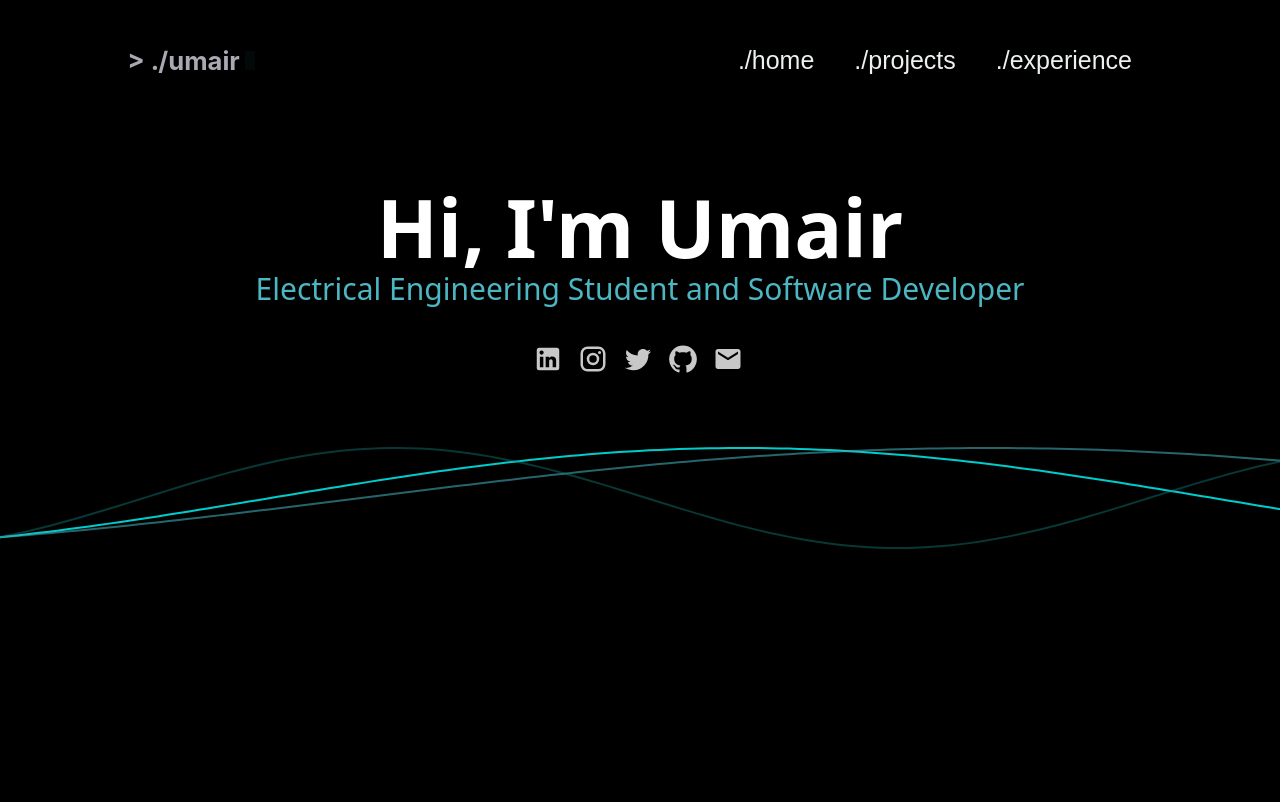
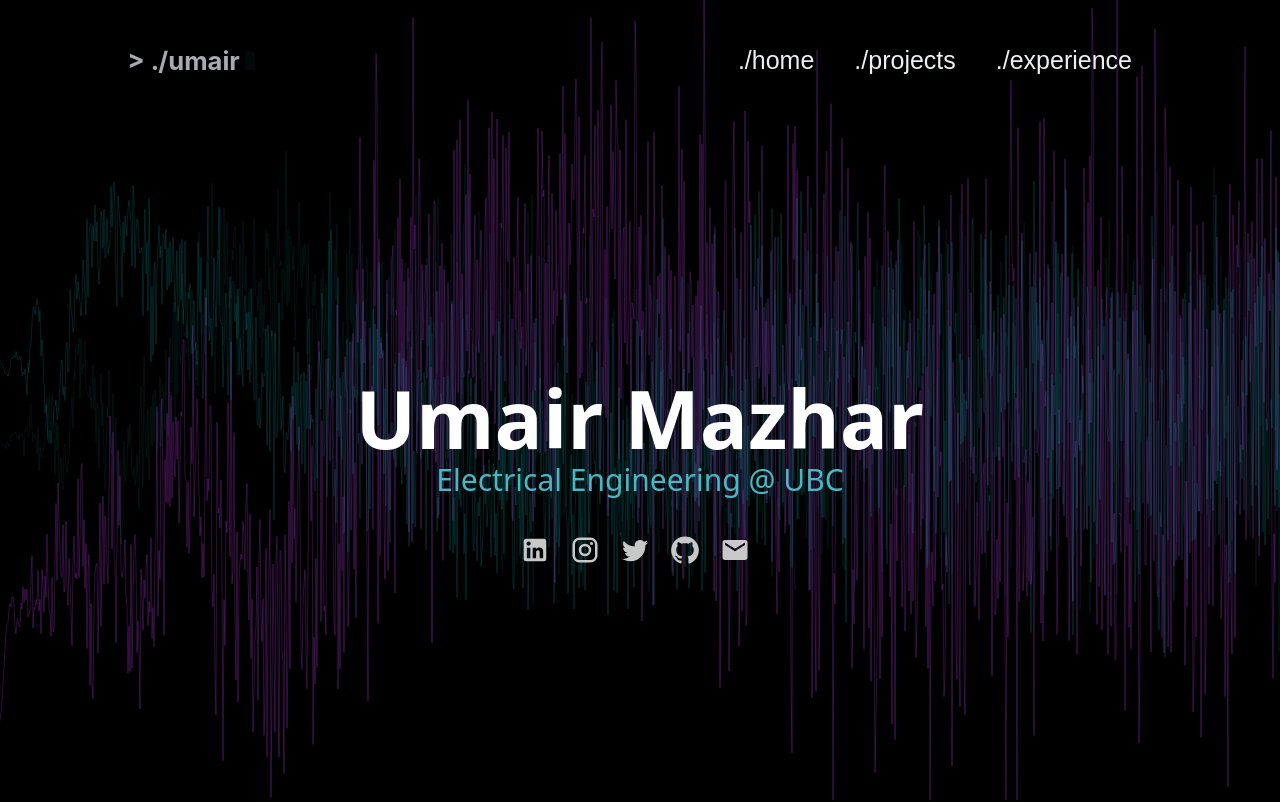
Before and after one commit to umazhar/umazhar.github.io, a React (Create React App) app: page / in a window 1280 px wide. Shown: the top 802 px of the page. Built offline with nearby package versions, Linux system fonts and the light colour scheme.

Commit message:
cool wave equation effect, kinda aids for perf lol

```diff
--- a/src/assets/waving.js
+++ b/src/assets/waving.js
@@ -1,4 +1,3 @@
-
 class Wave {
   constructor(config) {
     this.unit = config.unit || 100;
@@ -35,52 +34,59 @@
   }
 
   draw(canvas, color) {
-      // 対象 this.canvasのコンテキストを取得
     var context = canvas.contextCache;
-      // キャンバスの描画をクリア
     context.clearRect(0, 0, canvas.width, canvas.height);
-      //波を描画 drawWave this.canvas, color[数字（波の数を0から数えて指定）], 透過, 波の幅のzoom,波の開始位置の遅れ )
     for (let i = 0; i < this.colorList.length; i++){
       this.drawWave (canvas, color[i], this.opacity[i], this.zoom[i], this.startPosition[i]);
     }
   }
 
-    drawWave (canvas, color, alpha, zoom, delay) {
+  drawWave(canvas, color, alpha, zoom, delay) {
     var context = canvas.contextCache;
     context.globalAlpha = alpha;
-      context.beginPath(); //パスの開始
-      this.drawSine (canvas, this.info.time / 0.5, zoom, delay);
+    context.beginPath();
 
-      if(this.stroke){
-        context.strokeStyle = color; //線の色
-        context.lineWidth = this.lineWidth; //線の幅
-        context.stroke(); //線
+    // Adjusted to draw a multi-harmonic wave
+    this.drawSine(canvas, this.info.time, zoom, delay, color);
+
+    if (this.stroke) {
+      context.strokeStyle = color;
+      context.lineWidth = this.lineWidth;
+      context.stroke();
     }
-      if(this.fill){
-        context.lineTo(canvas.width + 10, canvas.height); //パスをCanvasの右下へ
-        context.lineTo(0, canvas.height); //パスをCanvasの左下へ
-        context.closePath() //パスを閉じる
-        context.fillStyle = color;//塗りの色
-        context.fill(); //塗りつぶす
+
+    if (this.fill) {
+      context.lineTo(canvas.width + 10, canvas.height);
+      context.lineTo(0, canvas.height);
+      context.closePath();
+      context.fillStyle = color;
+      context.fill();
     }
   }
 
-    drawSine (canvas, t, zoom, delay) {
-      var xAxis = this.xAxis;
-      var yAxis = this.yAxis;
+  drawSine(canvas, t, zoom, delay, color) {
     var context = canvas.contextCache;
-      // Set the initial x and y, starting at 0,0 and translating to the origin on
-      // the canvas.
-      var x = t; //時間を横の位置とする
-      var y = Math.sin(x) / zoom;
-      context.moveTo(yAxis, this.unit * y + xAxis); //スタート位置にパスを置く
+    var length = canvas.width;
+    var harmonics = 8;
+    var amplitudeScale = 1 + Math.random() * 1; // Adding random scaling to amplitude
 
-      // Loop to draw segments (横幅の分、波を描画)
-      for (let i = yAxis; i <= canvas.width + 10; i += 10) {
-        x = t + (-yAxis + i) / this.unit / zoom;
-        y = Math.sin(x - delay) / 2;
-        context.lineTo(i, this.unit * y + xAxis);
+    for (let x = 0; x <= length; x += 1) {
+      let y = 0;
+
+      for (let n = 1; n <= harmonics; n++) {
+        let waveLength = length / (n + Math.random()); // Adding randomness to wavelength
+        y += (1 / n) * Math.sin(2 * Math.PI * n * (x / waveLength + t / zoom - delay));
       }
+
+      y *= amplitudeScale;
+      let yPos = this.unit * y + this.xAxis;
+      if (x === 0) {
+        context.moveTo(x, yPos);
+      } else {
+        context.lineTo(x, yPos);
+      }
+    }
+
   }
   }
 
--- a/src/components/WaveComponent.js
+++ b/src/components/WaveComponent.js
@@ -10,21 +10,21 @@ const WaveComponent = () => {
       unit: 100,
       info: {
         infoSeconds: 0,
-        infoTime: 0,
+        infoTime: 1,
       },
       animationFrame: .001,
       timeoutSecond: 35,
       el: canvas,
-      colorList: ['#0ff', '#40A8B5', '#128A88'],
-      opacity: [0.8, 0.6, 0.4],
+      colorList: ['#128A88', '#c842f5', '#18d3d6'],
+      opacity: [0.3, 0.6, 0.4],
       zoom: [3, 4, 1.6, 3, 2],
-      startPosition: [0, 0, 0],
-      lineWidth: 2,
+      startPosition: [0, 0.23, 0.1],
+      lineWidth: 0.4,
       xAxis: Math.floor(canvas.height / 2),
       stroke: true,
       fill: false,
       canvasWidth: document.documentElement.clientWidth,
-      canvasHeight: 220,
+      canvasHeight: document.documentElement.clientHeight,
     });
   }, []);
 
--- a/src/pages/Home.js
+++ b/src/pages/Home.js
@@ -1,73 +1,59 @@
-import React from "react";
+import React from 'react';
 import LinkedInIcon from '@mui/icons-material/LinkedIn';
 import EmailIcon from '@mui/icons-material/Email';
 import GitHubIcon from '@mui/icons-material/GitHub';
-import Twitter from '@mui/icons-material/Twitter';
-import "../styles/Home.css";
-import Instagram from '@mui/icons-material/Instagram';
+import TwitterIcon from '@mui/icons-material/Twitter';
+import InstagramIcon from '@mui/icons-material/Instagram';
+import WaveComponent from '../components/WaveComponent';
+import '../styles/Home.css';
 import mountainImage from "../assets/mountain.png";
 import { Link } from "react-router-dom";
-import WaveComponent from '../components/WaveComponent';
 
 function Home() {
     return (
         <div className="home">
-      <div className="about">
-        <h2> Hi, I'm Umair</h2>
-        <div className="prompt">
-          <p>Electrical Engineering Student and Software Developer</p>
-          <a href="https://www.linkedin.com/in/umazhar/">
-            <LinkedInIcon style={{ marginRight: "10px" }} />
-          </a>
-          <a href="https://www.instagram.com/coolmathgames.ca">
-            <Instagram style={{ marginRight: "10px" }} />
-          </a>
-          <a href="https://twitter.com/umair_mz">
-            <Twitter style={{ marginRight: "10px" }} />
-          </a>
-          <a href="https://github.com/umazhar">
-            <GitHubIcon style={{ marginRight: "10px" }} />
-          </a>
-          <a href="mailto:u.mazhar@icloud.com">
-            <EmailIcon style={{ marginRight: "10px" }} />
-          </a>
-
-
-        </div>
-        <div className="WaveContainer">
+            <div className="wave-and-content">
                 <WaveComponent />
             </div>
+            <div className="overlay-content">
+                    <div className="about">
+                        <h2> Umair Mazhar</h2>
+                        <div className="prompt">
+                            <p>Electrical Engineering @ UBC</p>
+                            <a href="https://www.linkedin.com/in/umazhar/" style={{ marginRight: "10px" }}>
+                                <LinkedInIcon />
+                            </a>
+                            <a href="https://www.instagram.com/coolmathgames.ca" style={{ marginRight: "10px" }}>
+                                <InstagramIcon />
+                            </a>
+                            <a href="https://twitter.com/umair_mz" style={{ marginRight: "10px" }}>
+                                <TwitterIcon />
+                            </a>
+                            <a href="https://github.com/umazhar" style={{ marginRight: "10px" }}>
+                                <GitHubIcon />
+                            </a>
+                            <a href="mailto:u.mazhar@icloud.com" style={{ marginRight: "10px" }}>
+                                <EmailIcon />
+                            </a>
                         </div>
-      <div class="about-container">
+                    </div>
+                </div>
+
+            <div className="about-container">
                 <img src={mountainImage} alt="Mountain" className="image-container" />
-
-        {/* <div className="image-container">
-          <img src={mountainImage} alt="Mountain" />
-        </div> */}
-        <div id = "infobox">
+                <div id="infobox">
                     <h1>About</h1>
-        <p>Hello! My name is Umair Mazhar! :)</p>
+                    <p>My name is Umair :)</p>
                     <p>
-          I am a fourth year electrical engineering student at the <a href="https://ubc.ca"
-          class = "link">University of British Columbia</a> located in <mark class = "highlight">Vancouver, Canada.</mark>, I
-          am primarily interested in <mark class = "highlight">software development</mark> and <mark class = "highlight">hardware/software
-          intersectionality.</mark> On this site, you can find my thoughts on my
-          projects, experiences, and other{" "}
-        <Link to="/bucketlist" class = "link">general</Link> ideas that interest me.</p>
+                        I am a fourth year electrical engineering student at the <a href="https://ubc.ca" className="link">University of British Columbia</a> located in <mark className="highlight">Vancouver, Canada.</mark>, I am primarily interested in <mark className="highlight">software development</mark> and <mark className="highlight">hardware/software intersectionality.</mark> On this site, you can find my thoughts on my projects, experiences, and other <Link to="/bucketlist" className="link">general</Link> ideas that interest me.
+                    </p>
                     <p>
-          If you would like to take a look at my projects, you can find a brief
-          description of each of one by accessing the{" "}
-          <Link class = "link" to="/projects">projects page</Link> or alternatively you can
-          check out my <a href="https://github.com/umazhar" class = "link">Github</a> for the
-          source code.
+                        If you would like to take a look at my projects, you can find a brief description of each of one by accessing the <Link className="link" to="/projects">projects page</Link> or alternatively you can check out my <a href="https://github.com/umazhar" className="link">Github</a> for the source code.
                     </p>
                 </div>
-        <img
-          class="gh-chart"
-          src="http://ghchart.rshah.org/umazhar"
-          alt="umazhar's Github chart"
-        />
+                <img className="gh-chart" src="http://ghchart.rshah.org/umazhar" alt="umazhar's Github chart" />
             </div>
+
         </div>
     );
 }
--- a/src/styles/Home.css
+++ b/src/styles/Home.css
@@ -1,3 +1,4 @@
+/* Home Component Styles */
 .home {
   width: 100%;
   align-items: center;
@@ -6,9 +7,8 @@
 }
 
 .about-container {
-
   font-family: 'Poppins', sans-serif;
-  color:rgb(200, 200, 200);
+  color: rgb(200, 200, 200);
   width: 800px;
   height: 550px;
   position: relative;
@@ -25,7 +25,6 @@
 #infobox {
   padding-left: 20px;
   padding-right: 20px;
-
 }
 
 .image-container {
@@ -38,24 +37,17 @@
   overflow: hidden;
 }
 
-
-
 .image-container img {
   width: 100%;
   height: 100%;
   object-fit: cover;
 }
 
-
 .gh-chart {
   padding-top: 50px;
   padding-bottom: 50px;
   width: 100%;
   filter: invert(0.95) hue-rotate(270deg);
-}
-
-canvas.particles-js-canvas-el {
-  margin-top: -240px;
 }
 
 .about {
@@ -66,9 +58,6 @@ canvas.particles-js-canvas-el {
   justify-content: center;
   align-items: center;
   text-align: center;
-  /*
-  background-color: #282c34;
-  */
   font-size: 5em;
   font-family: system-ui, -apple-system, BlinkMacSystemFont, 'Segoe UI', Roboto, Oxygen, Ubuntu, Cantarell, 'Open Sans', 'Helvetica Neue', sans-serif;
 }
@@ -78,7 +67,6 @@ canvas.particles-js-canvas-el {
   font-size: 80px;
   height: 0px;
   color: #FFFFFF;
-
 }
 
 .about .prompt {
@@ -88,40 +76,40 @@ canvas.particles-js-canvas-el {
   width: 100%;
   font-size: 30px;
 }
+
 .prompt svg {
   font-size: 30px;
   margin: 5px;
   color: rgb(200, 200, 200);
 }
 
-.skills {
-  font-size: 35px;
+/* Wave and Content Overlay Styles */
+.wave-and-content {
+  position: relative;
   width: 100%;
+  height: 220px; /* Adjust as needed */
+}
+
+.WaveComponent canvas {
+  position: absolute;
+  top: 0;
+  left: 0;
+  width: 100%;
+  height: 100%;
+  z-index: 1; /* Behind the content */
+}
+
+.overlay-content {
+  position: relative;
+  bottom: 150px;
+  z-index: 2; /* Above the wave */
   display: flex;
   justify-content: center;
-  flex-direction: column;
   align-items: center;
+  height: 100%;
 }
 
-.skills h1 {
-  color: #3e497a;
-}
-
-.WaveContainer {
-
-}
-
-
-
-.skills .list {
-  list-style: none;
-  width: 60%;
-}
-
-.list span {
-  font-size: 20px;
-}
-
+/* Responsive Design */
 @media only screen and (max-width: 600px) {
   .about h2 {
     font-size: 40px;
@@ -135,18 +123,6 @@ canvas.particles-js-canvas-el {
 
   .about-container {
     max-width: 100%;
-
-  }
-
-  .skills {
-    text-align: center;
-  }
-  .list {
-    padding: 0;
-  }
-
-  .skills h2 {
-    font-size: 30px;
   }
 
   .image-container {
--- a/src/styles/Navbar.css
+++ b/src/styles/Navbar.css
@@ -17,6 +17,8 @@ header {
   left: 0;
   right: 0;
   background-color: rgba(0, 0, 0, 0.0);
+  z-index: 100; /* Higher z-index */
+
 }
 
 .logo {
```
Lines whose indentation alone changed are shown as unchanged.
